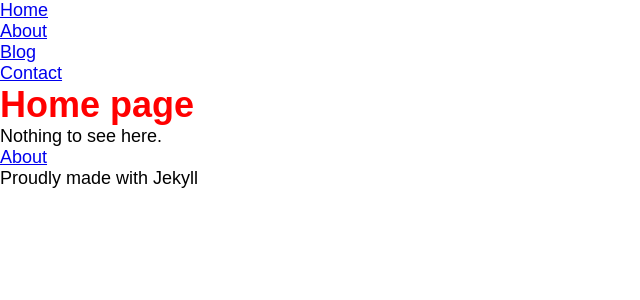
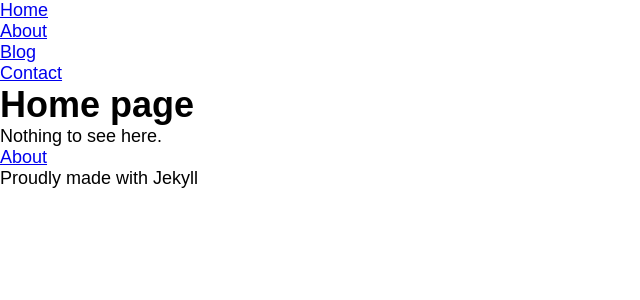
Before and after one commit to sahumphreys/sahumphreys.github.io, a Jekyll site: the page built from _pages/index.md, in a window 1280 px wide. Shown: the top 300 px of the page, without its empty margins (0-640 px from the left). Built offline with Jekyll 4.4.1, drawn with Linux system fonts in a browser that asks for light colours; our own code applies the rules of GitHub Pages for plain Markdown files.

Commit message:
Update _general.scss

```diff
--- a/_sass/_general.scss
+++ b/_sass/_general.scss
@@ -8,8 +8,3 @@ body {
     font-size: 18px;
     font-family: Arial;
 }
-
-h1 {
-    color: red;
-
-}
```
